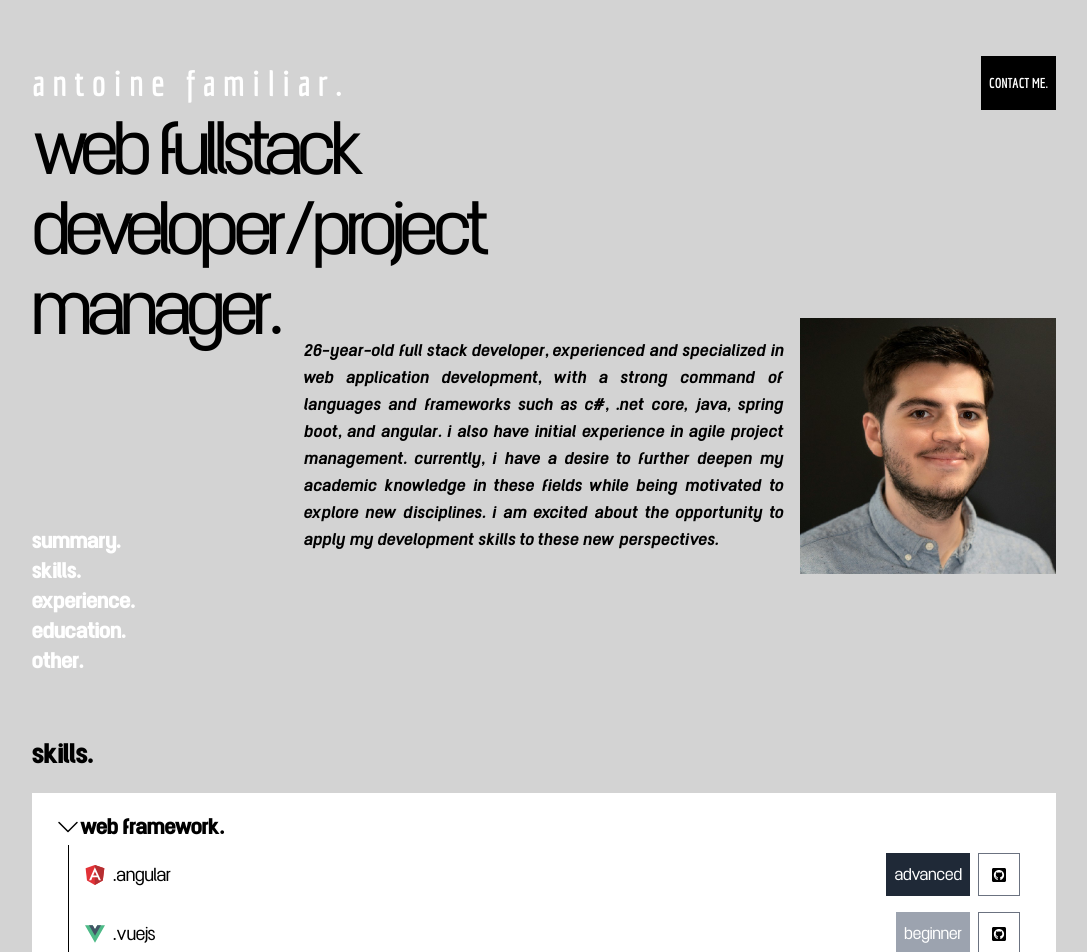
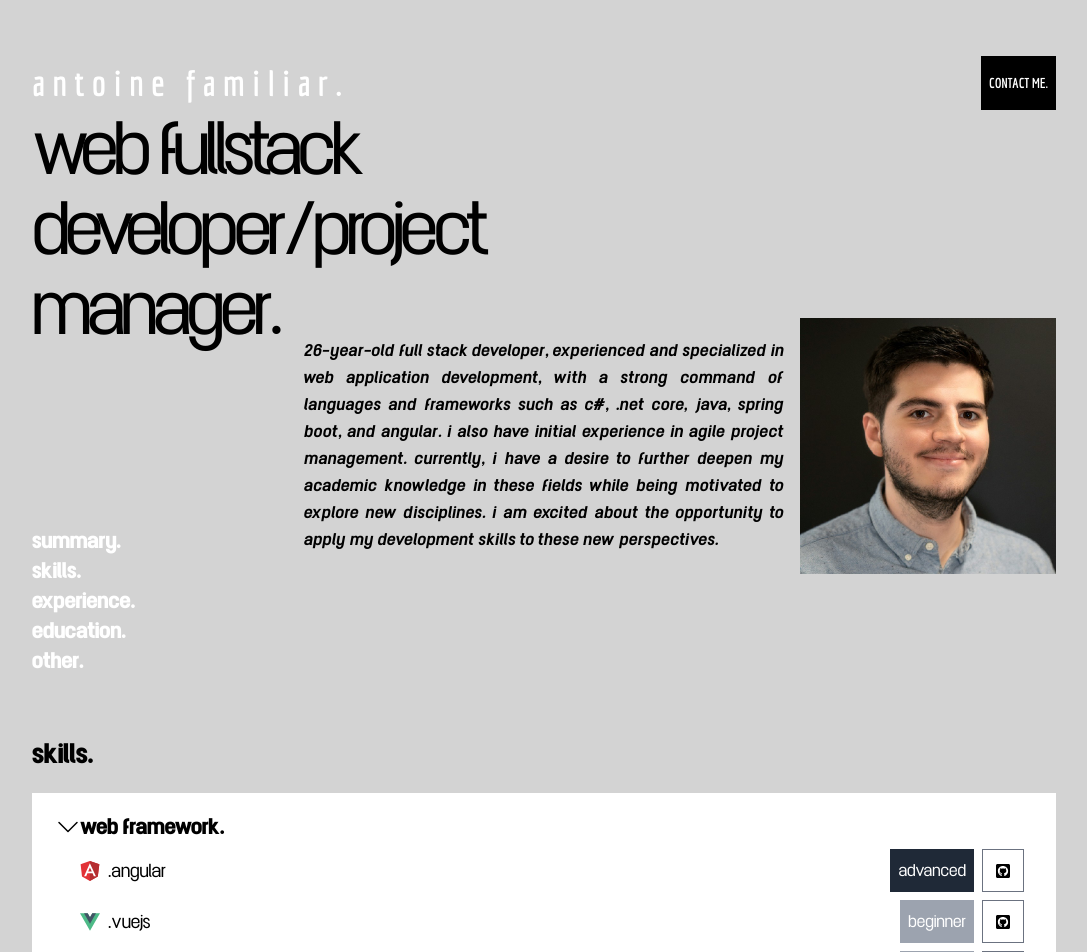
Before and after one commit to Gajeton/my-portfolio, a Next.js app: page / in a window 1280 px wide. Shown: the top 952 px of the page, without its empty margins (96-1183 px from the left). Built offline with nearby package versions, Linux system fonts and the light colour scheme.

Commit message:
fix image

```diff
--- a/next.config.js
+++ b/next.config.js
@@ -2,6 +2,5 @@
 const nextConfig = {
     trailingSlash: true,
     output: 'export',
-    images : {unoptimized : true}
     }
     module.exports = nextConfig
--- a/src/components/FileExplorer/file.tsx
+++ b/src/components/FileExplorer/file.tsx
@@ -29,8 +29,8 @@ const File = ({ name, logo, level }: FileProps) => {
         initial={{ opacity: 0 }}
         animate={{ opacity: 1, transition: { duration: 2 } }}
       >
-        <div className="flex items-center border-l-[1px] border-black w-full">
-          <div className="flex p-2  w-full">
+        <div className="flex items-center  w-full">
+          <div className="flex p-1  w-full">
 
             <li className="flex justify-between w-full items-center">
 
```
